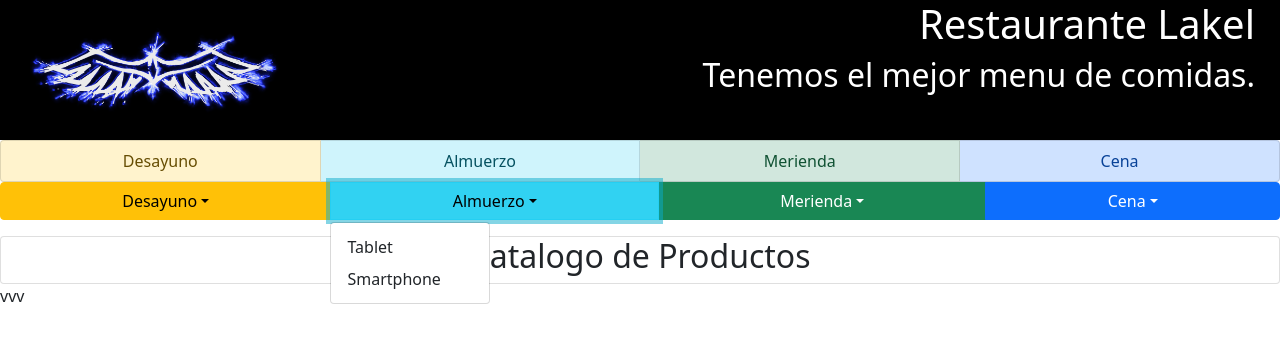
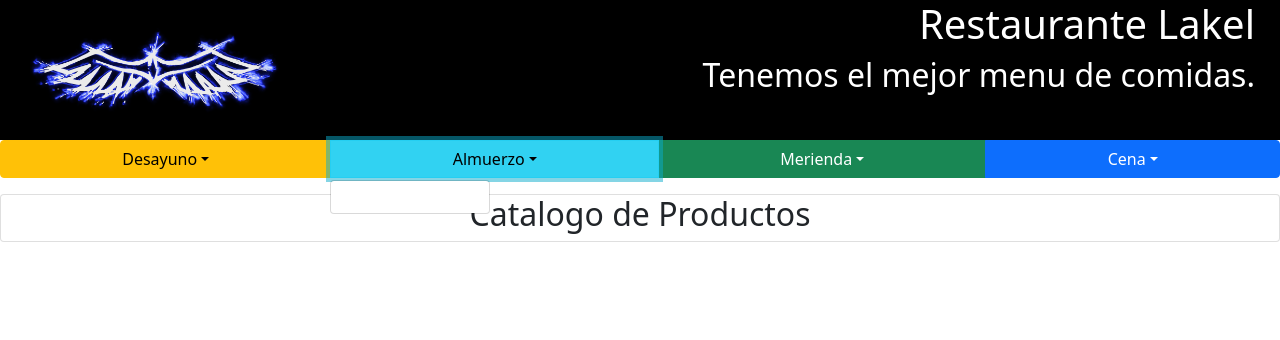
Before and after one commit to MatiasAndrada/menuRest, a plain HTML site: page index.html in a window 1280 px wide. Both pictures are taken after a click on the button "Almuerzo". Drawn offline with nearby package versions, Linux system fonts and the light colour scheme.

Commit message:
Merge branch 'master' of https://github.com/MatiasAndrada/menuRest

```diff
--- a/script/admin.js
+++ b/admin.js
@@ -2,10 +2,44 @@ const elmtCoffee = coffee.length;
 const elmtJugos = jugos.length;
 const elmtComida = comida.length;
 
-$("#breakfastBtn").click(() => {
-    new Producto(coffee);
+$("#cafeBtn").click(() => {
+new Producto(coffee);
+console.log(Producto)
+})
 
-})
+
+
+
+
+
+
+
+
+
+
+
+
+
+
+
+
+
+
+
+
+
+
+
+
+
+
+
+
+
+
+
+
+
 
 
 
--- a/script/product_class.js
+++ b/components/product_class.js
@@ -1,6 +1,6 @@
 class Producto {
     constructor(array){
-        this.array = array
+        this.array = array;
         this.pushCard()
     }
 
--- a/index.html
+++ b/index.html
@@ -23,19 +23,6 @@
     </header>
 
     <section>
-        <div class="list-group list-group-horizontal">
-            <a href="#" id="breakfastBtn" ss
-                class="list-group-item list-group-item-action list-group-item-warning text-center">Desayuno</a>
-            <a href="#" id="lunchBtn"
-                class="list-group-item list-group-item-action list-group-item-info text-center">Almuerzo</a>
-            <a href="#" id="afternoonBtn"
-                class="list-group-item list-group-item-action list-group-item-success text-center">Merienda</a>
-            <a href="#" id="dinnerBtn"
-                class="list-group-item list-group-item-action list-group-item-primary text-center">Cena</a>
-        </div>
-    </section>
-
-    <section>
         <div class="btn-group col-12 d-flex justify-content-center">
             <div class="btn-group flex-fill">
                 <button type="button" class="btn btn-warning dropdown-toggle"
@@ -50,23 +37,23 @@
                 <button type="button" class="btn btn-info dropdown-toggle"
                     data-bs-toggle="dropdown">Almuerzo</button>
                 <div class="dropdown-menu">
-                    <a class="dropdown-item" href="#">Tablet</a>
-                    <a class="dropdown-item" href="#">Smartphone</a>
+                    <a class="dropdown-item" href="#"></a>
+                    <a class="dropdown-item" href="#"></a>
                 </div>
             </div>
             <div class="btn-group flex-fill">
                 <button type="button" class="btn btn-success dropdown-toggle"
                     data-bs-toggle="dropdown">Merienda</button>
                 <div class="dropdown-menu">
-                    <a class="dropdown-item" href="#">Tablet</a>
-                    <a class="dropdown-item" href="#">Smartphone</a>
+                    <a class="dropdown-item" href="#"></a>
+                    <a class="dropdown-item" href="#"></a>
                 </div>
             </div>
             <div class="btn-group flex-fill">
                 <button type="button" class="btn btn-primary dropdown-toggle" data-bs-toggle="dropdown">Cena</button>
                 <div class="dropdown-menu">
-                    <a class="dropdown-item" href="#">Tablet</a>
-                    <a class="dropdown-item" href="#">Smartphone</a>
+                    <a class="dropdown-item" href="#"></a>
+                    <a class="dropdown-item" href="#"></a>
                 </div>
             </div>
         </div>
@@ -84,10 +71,12 @@
         integrity="sha256-u7e5khyithlIdTpu22PHhENmPcRdFiHRjhAuHcs05RI=" crossorigin="anonymous"></script>
     <script src="https://cdn.jsdelivr.net/npm/bootstrap@5.1.3/dist/js/bootstrap.bundle.min.js"
         integrity="sha384-ka7Sk0Gln4gmtz2MlQnikT1wXgYsOg+OMhuP+IlRH9sENBO0LRn5q+8nbTov4+1p" crossorigin="anonymous">
-    </script>vvv
-    <script src="script/product_breakfast.js"></script>
-    <script src="script/product_class.js"></script>
-    <script src="script/admin.js"></script>
+    </script>
+
+    <script src="components/product_breakfast.js"></script>
+    <script src="components/product_class.js"></script>
+    <script src="admin.js"></script>
+
 </body>
 
 </html>
```
Also changed, not shown: components/product_breakfast.js (renamed from script/Product_breakfast.js), headerIcon.png (deleted), 2 other files.
